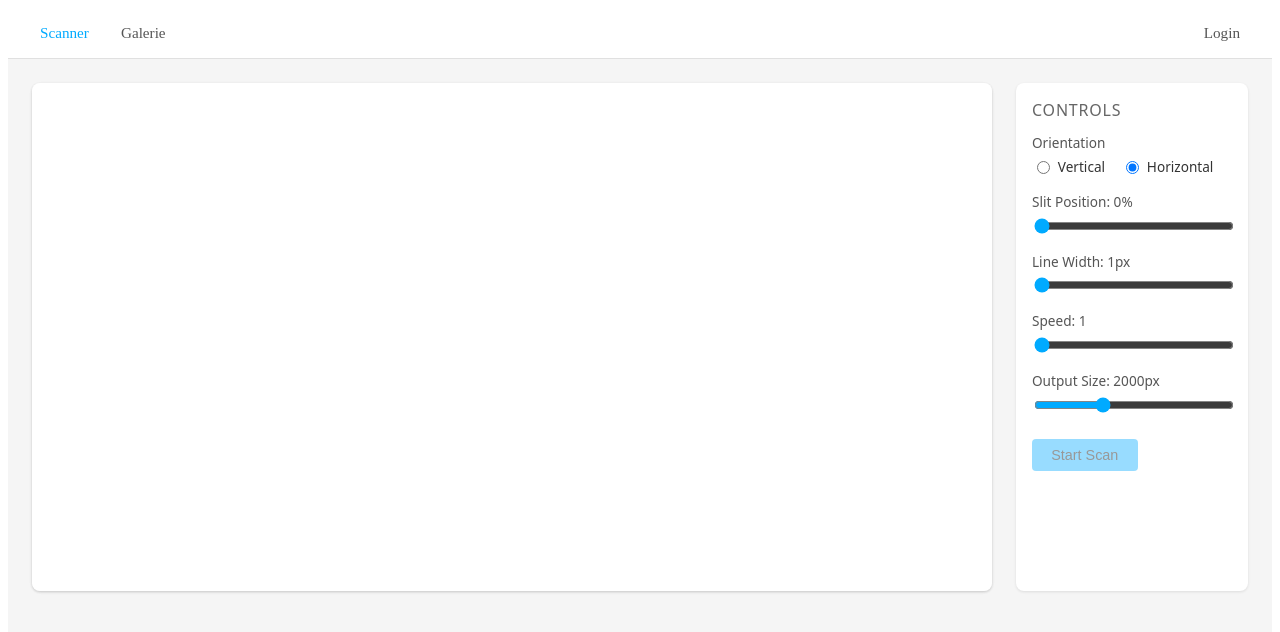
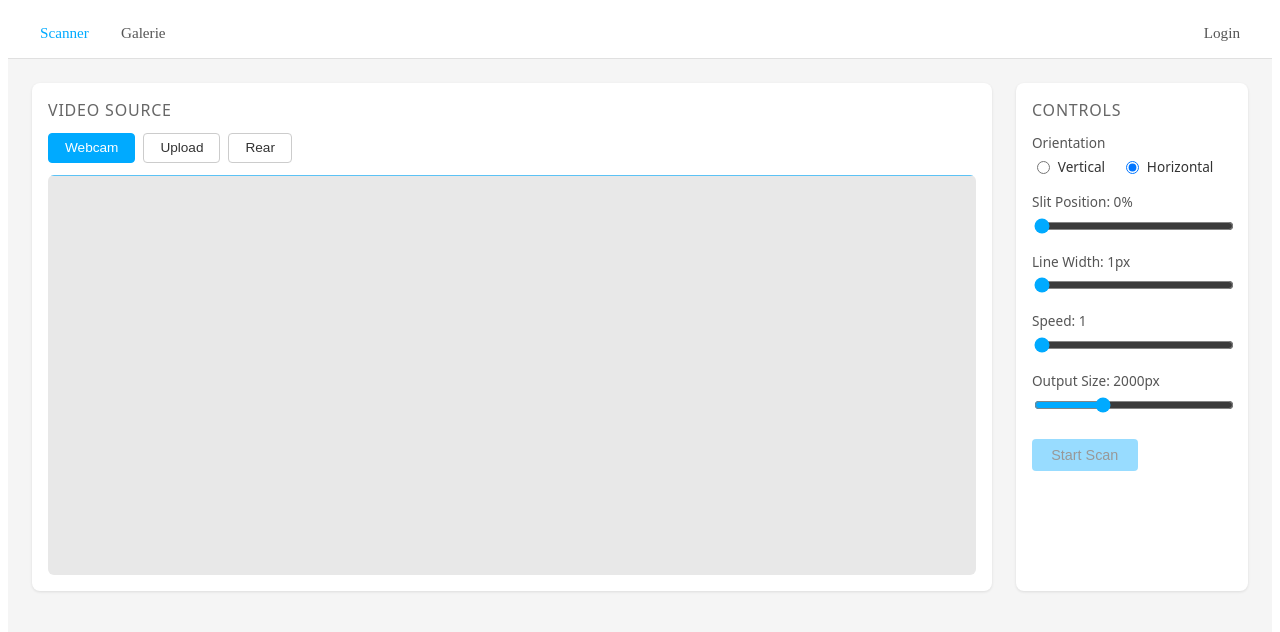
Before and after one commit to LuciaTello/scania, an Angular app: page /scanner in a window 1280 px wide. Shown: the top 632 px of the page. Built offline with nearby package versions, Linux system fonts and the light colour scheme.

Commit message:
fix: result overlay no longer hides video source buttons
Increase CSS specificity of .result-area to .panel.result-area so
background: transparent wins over the .panel base style.

```diff
--- a/src/app/scanner/scanner-page/scanner-page.css
+++ b/src/app/scanner/scanner-page/scanner-page.css
@@ -20,7 +20,7 @@
   grid-area: viewport;
 }
 
-.result-area {
+.panel.result-area {
   grid-area: viewport;
   z-index: 1;
   pointer-events: none;
@@ -28,7 +28,7 @@
   box-shadow: none;
 }
 
-.result-area h2 {
+.panel.result-area h2 {
   display: none;
 }
 
```
